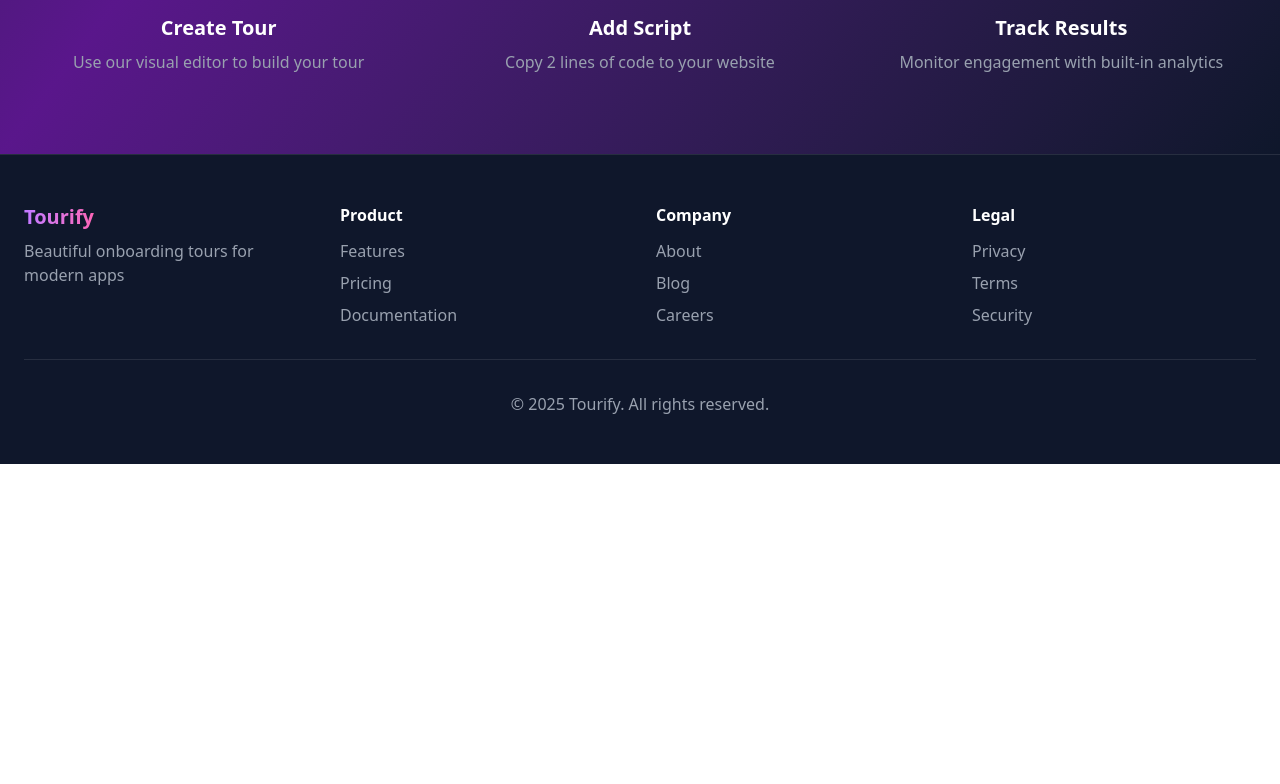
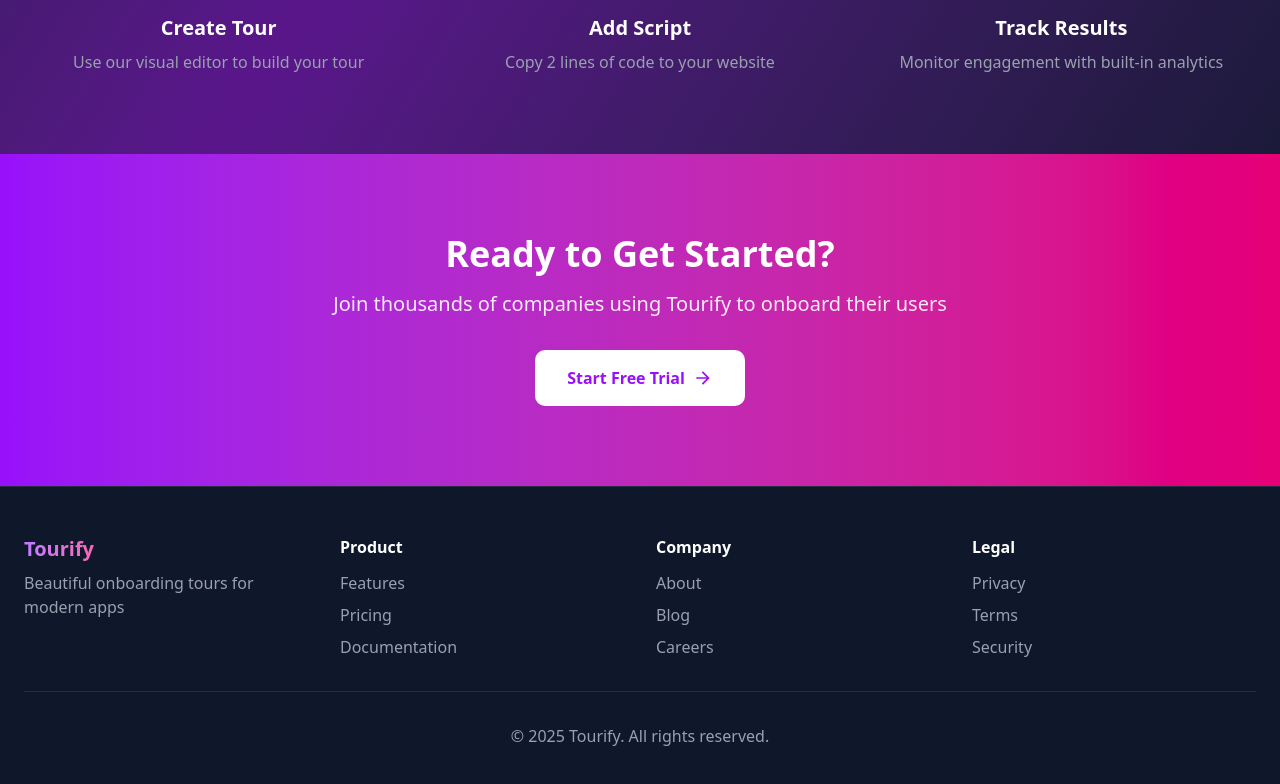
Before and after one commit to Olu-Oni/Tourify, a Next.js app in the folder apps/web/: page / in a window 1280 px wide. Shown: the part 1611-2395 px from the top of the page. Before the commit the page ends 2075 px from the top, so only its background shows below. Built offline with nearby package versions, Linux system fonts and the light colour scheme.

Commit message:
feat: Add demo section

```diff
--- a/apps/web/app/page.tsx
+++ b/apps/web/app/page.tsx
@@ -1,3 +1,4 @@
+import DemoSection from "@/components/DemoSection";
 import Features from "@/components/Features";
 import HeroSection from "@/components/HeroSection";
 import HowItWorks from "@/components/HowItWorks";
@@ -8,6 +9,7 @@ export default function Home() {
       <HeroSection />
       <Features />
       <HowItWorks />
+      <DemoSection />
     </div>
   );
 }
--- /dev/null
+++ b/apps/web/components/DemoSection.tsx
@@ -0,0 +1,33 @@
+"use client";
+
+import { motion } from "framer-motion";
+import Link from "next/link";
+import { IoMdArrowForward } from "react-icons/io";
+
+export default function DemoSection() {
+  return (
+    <section className="py-20 px-6 bg-linear-to-r from-purple-600 to-pink-600">
+      <div className="max-w-4xl mx-auto text-center">
+        <motion.div
+          initial={{ opacity: 0, y: 20 }}
+          whileInView={{ opacity: 1, y: 0 }}
+          viewport={{ once: true }}
+        >
+          <h2 className="text-4xl font-bold text-white mb-4">
+            Ready to Get Started?
+          </h2>
+          <p className="text-xl text-white/90 mb-8">
+            Join thousands of companies using Tourify to onboard their users
+          </p>
+
+          <Link href="#">
+            <button className="px-8 py-4 bg-white text-purple-600 hover:bg-gray-100 rounded-lg font-semibold flex items-center gap-2 mx-auto transition duration-300 cursor-pointer">
+              Start Free Trial
+              <IoMdArrowForward className="w-5 h-5" />
+            </button>
+          </Link>
+        </motion.div>
+      </div>
+    </section>
+  );
+}
```
